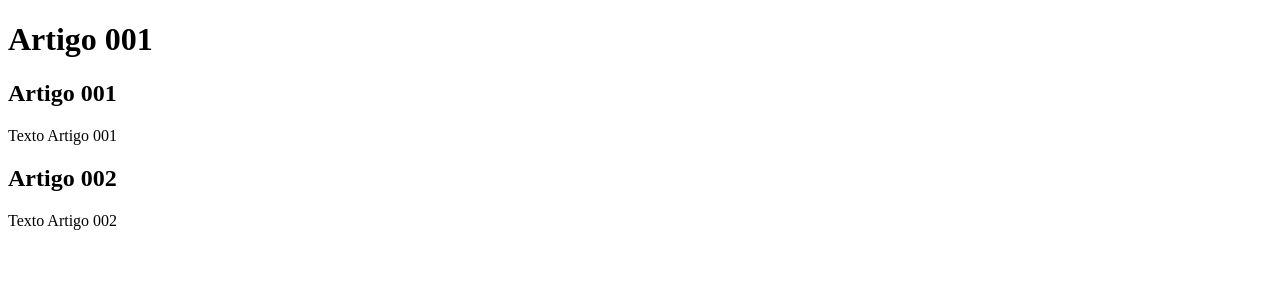
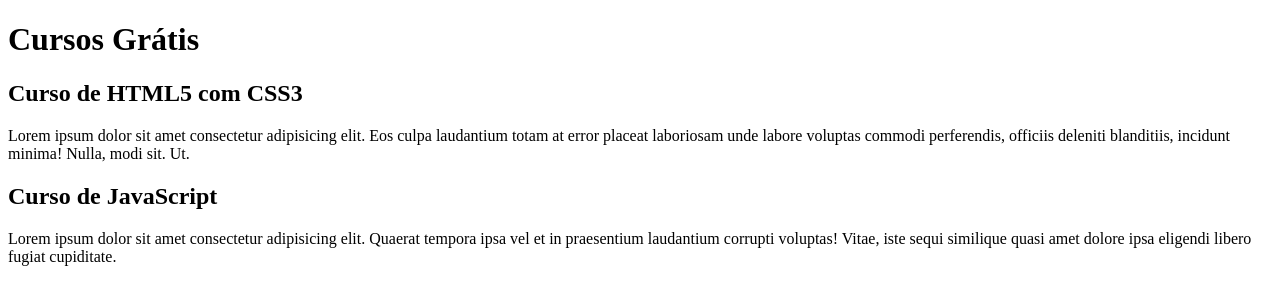
Before and after one commit to juliana-daiane/projeto-site, a plain HTML site: page index.html in a window 1280 px wide. Drawn offline with Linux system fonts and the light colour scheme.

Commit message:
comecei a escrever conteúdo

```diff
--- a/index.html
+++ b/index.html
@@ -9,15 +9,15 @@
 <body>
     <main>
         <header>
-            <h1>Artigo 001</h1>
+            <h1>Cursos Grátis </h1>
         </header>
         <article>
-            <h2>Artigo 001</h2>
-            <p> Texto Artigo 001</p>
+            <h2>Curso de HTML5 com CSS3</h2>
+            <p> Lorem ipsum dolor sit amet consectetur adipisicing elit. Eos culpa laudantium totam at error placeat laboriosam unde labore voluptas commodi perferendis, officiis deleniti blanditiis, incidunt minima! Nulla, modi sit. Ut.</p>
         </article>
         <article>
-            <h2> Artigo 002</h2>
-            <p>Texto Artigo 002</p>
+            <h2> Curso de JavaScript</h2>
+            <p>Lorem ipsum dolor sit amet consectetur adipisicing elit. Quaerat tempora ipsa vel et in praesentium laudantium corrupti voluptas! Vitae, iste sequi similique quasi amet dolore ipsa eligendi libero fugiat cupiditate.</p>
         </article>
     </main>
 </body>
```
